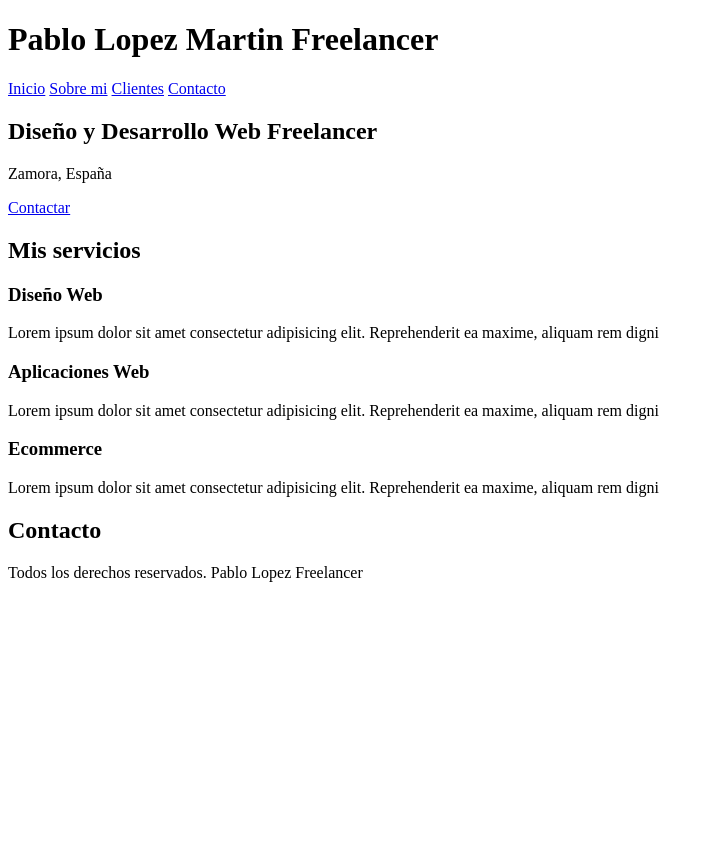
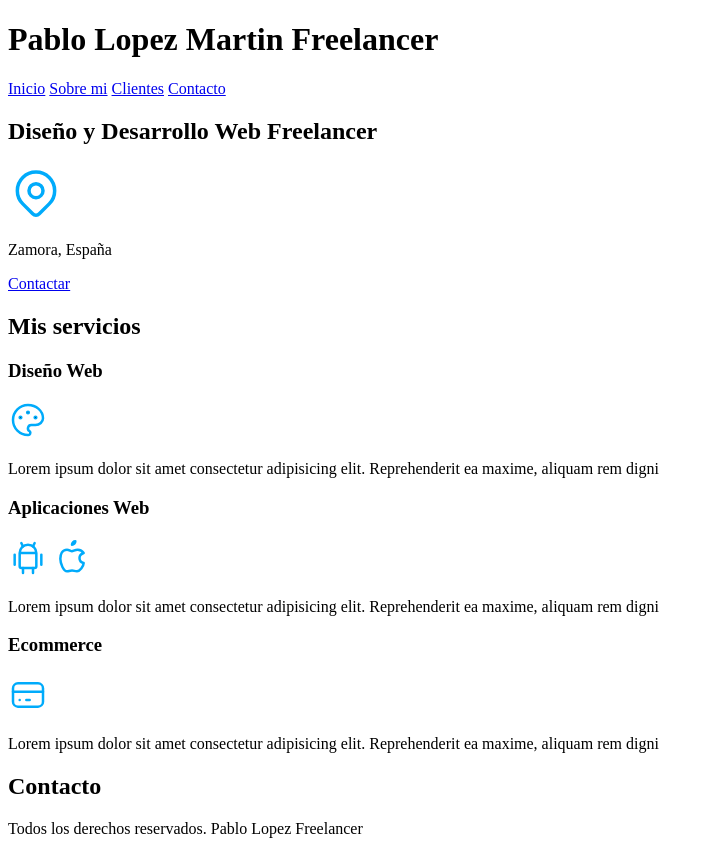
Before and after one commit to Plopezq/freelancer, a plain HTML site: page index.html in a window 1280 px wide. Shown: the whole page, without its empty margins (0-714 px from the left). Before the commit the page ends 800 px from the top, so only its background shows below. Drawn offline with Linux system fonts and the light colour scheme.

Commit message:
Adding images and icons

```diff
--- a/index.html
+++ b/index.html
@@ -19,9 +19,13 @@
 
     </nav>
 
-
     <section>
         <h2>Diseño y Desarrollo Web Freelancer</h2>
+        <svg xmlns="http://www.w3.org/2000/svg" class="icon icon-tabler icon-tabler-map-pin" width="56" height="56" viewBox="0 0 24 24" stroke-width="1.5" stroke="#00abfb" fill="none" stroke-linecap="round" stroke-linejoin="round">
+            <path stroke="none" d="M0 0h24v24H0z" fill="none"/>
+            <circle cx="12" cy="11" r="3" />
+            <path d="M17.657 16.657l-4.243 4.243a2 2 0 0 1 -2.827 0l-4.244 -4.243a8 8 0 1 1 11.314 0z" />
+          </svg>
         <p>Zamora, España</p>
         <a href="#">Contactar</a>
     </section>
@@ -31,16 +35,46 @@
 
         <section>
             <h3>Diseño Web</h3>
+            <svg xmlns="http://www.w3.org/2000/svg" class="icon icon-tabler icon-tabler-palette" width="40" height="40" viewBox="0 0 24 24" stroke-width="1.5" stroke="#00abfb" fill="none" stroke-linecap="round" stroke-linejoin="round">
+                <path stroke="none" d="M0 0h24v24H0z" fill="none"/>
+                <path d="M12 21a9 9 0 1 1 0 -18a9 8 0 0 1 9 8a4.5 4 0 0 1 -4.5 4h-2.5a2 2 0 0 0 -1 3.75a1.3 1.3 0 0 1 -1 2.25" />
+                <circle cx="7.5" cy="10.5" r=".5" fill="currentColor" />
+                <circle cx="12" cy="7.5" r=".5" fill="currentColor" />
+                <circle cx="16.5" cy="10.5" r=".5" fill="currentColor" />
+              </svg>
             <p>Lorem ipsum dolor sit amet consectetur adipisicing elit. Reprehenderit ea maxime, aliquam rem digni </p>
         </section>
 
         <section>
             <h3>Aplicaciones Web</h3>
+            <svg xmlns="http://www.w3.org/2000/svg" class="icon icon-tabler icon-tabler-brand-android" width="40" height="40" viewBox="0 0 24 24" stroke-width="1.5" stroke="#00abfb" fill="none" stroke-linecap="round" stroke-linejoin="round">
+                <path stroke="none" d="M0 0h24v24H0z" fill="none"/>
+                <line x1="4" y1="10" x2="4" y2="16" />
+                <line x1="20" y1="10" x2="20" y2="16" />
+                <path d="M7 9h10v8a1 1 0 0 1 -1 1h-8a1 1 0 0 1 -1 -1v-8a5 5 0 0 1 10 0" />
+                <line x1="8" y1="3" x2="9" y2="5" />
+                <line x1="16" y1="3" x2="15" y2="5" />
+                <line x1="9" y1="18" x2="9" y2="21" />
+                <line x1="15" y1="18" x2="15" y2="21" />
+              </svg>
+
+              <svg xmlns="http://www.w3.org/2000/svg" class="icon icon-tabler icon-tabler-brand-apple" width="40" height="40" viewBox="0 0 24 24" stroke-width="1.5" stroke="#00abfb" fill="none" stroke-linecap="round" stroke-linejoin="round">
+                <path stroke="none" d="M0 0h24v24H0z" fill="none"/>
+                <path d="M9 7c-3 0 -4 3 -4 5.5c0 3 2 7.5 4 7.5c1.088 -.046 1.679 -.5 3 -.5c1.312 0 1.5 .5 3 .5s4 -3 4 -5c-.028 -.01 -2.472 -.403 -2.5 -3c-.019 -2.17 2.416 -2.954 2.5 -3c-1.023 -1.492 -2.951 -1.963 -3.5 -2c-1.433 -.111 -2.83 1 -3.5 1c-.68 0 -1.9 -1 -3 -1z" />
+                <path d="M12 4a2 2 0 0 0 2 -2a2 2 0 0 0 -2 2" />
+              </svg>
             <p>Lorem ipsum dolor sit amet consectetur adipisicing elit. Reprehenderit ea maxime, aliquam rem digni </p>
         </section>
 
         <section>
             <h3>Ecommerce</h3>
+            <svg xmlns="http://www.w3.org/2000/svg" class="icon icon-tabler icon-tabler-credit-card" width="40" height="40" viewBox="0 0 24 24" stroke-width="1.5" stroke="#00abfb" fill="none" stroke-linecap="round" stroke-linejoin="round">
+                <path stroke="none" d="M0 0h24v24H0z" fill="none"/>
+                <rect x="3" y="5" width="18" height="14" rx="3" />
+                <line x1="3" y1="10" x2="21" y2="10" />
+                <line x1="7" y1="15" x2="7.01" y2="15" />
+                <line x1="11" y1="15" x2="13" y2="15" />
+              </svg>
             <p>Lorem ipsum dolor sit amet consectetur adipisicing elit. Reprehenderit ea maxime, aliquam rem digni </p>
         </section>
 
```
Also changed, not shown: img/hero.jpg (renamed from hero.jpg).
